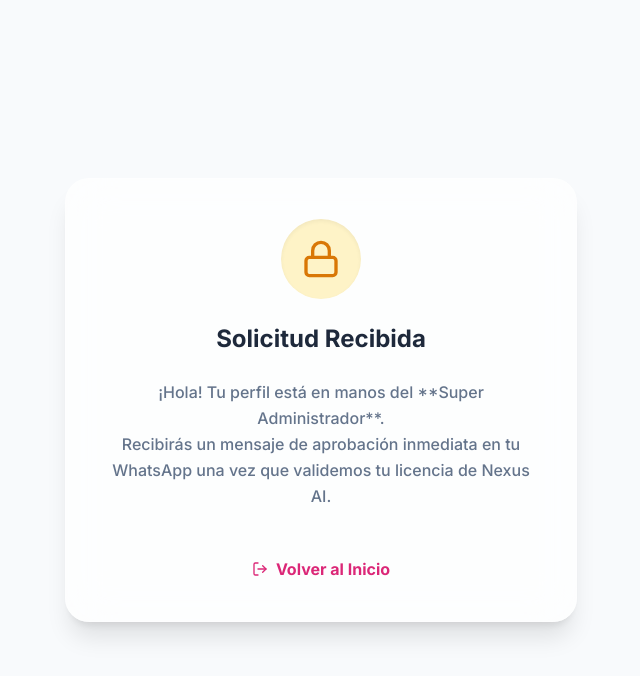
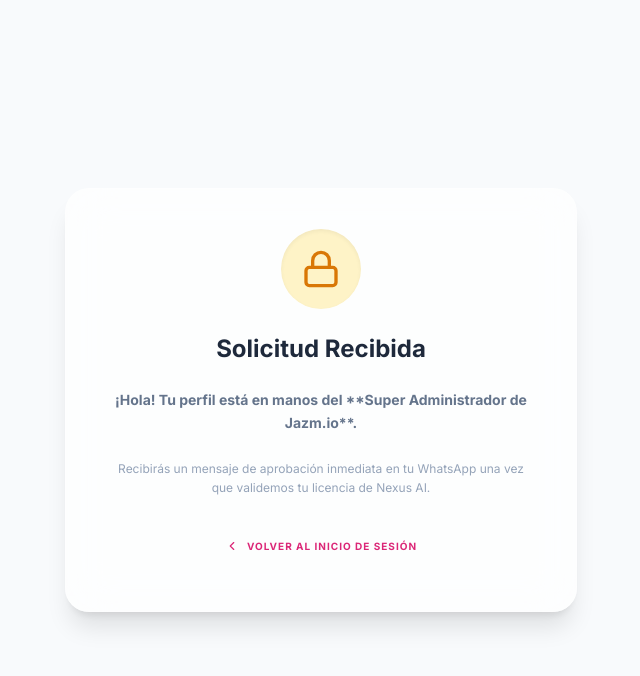
Before and after one commit to omanuelom86-art/database-generator, a React (Vite) app: page / in a window 1280 px wide. Both pictures are taken after a click on the button "Registrar Nuevo Agente". Shown: the top 676 px of the page, without its empty margins (319-959 px from the left). Built offline with nearby package versions, Linux system fonts and the light colour scheme.

Commit message:
fix: n8n expert logic and session persistence

```diff
--- a/src/App.tsx
+++ b/src/App.tsx
@@ -86,6 +86,24 @@
   ]);
   const [loginEmail, setLoginEmail] = useState('');
   const [loginPass, setLoginPass] = useState('');
+
+  // n8n Expert: Persistencia de Sesión
+  useEffect(() => {
+    const savedUser = localStorage.getItem('nexus_user');
+    if (savedUser) {
+      setCurrentUser(JSON.parse(savedUser));
+      setView('app');
+    }
+  }, []);
+
+  useEffect(() => {
+    if (currentUser) {
+      localStorage.setItem('nexus_user', JSON.stringify(currentUser));
+    } else {
+      localStorage.removeItem('nexus_user');
+    }
+  }, [currentUser]);
+
   const [activeMode, setActiveMode] = useState<'search' | 'direct' | 'domain' | 'asalariado'>('search');
   const [query, setQuery] = useState('');
   const [targetUrl, setTargetUrl] = useState('');
@@ -143,18 +161,23 @@
           : { query, province, layer: filters.sourceLayer, url: targetUrl };
 
       try {
-        addLog(`> CONECTANDO MOTORES REALES: Iniciando rastreo en n8n...`);
+        addLog(`> CONECTANDO MOTORES REALES: Enviando payload a n8n...`);
         const response = await fetch('https://n8n.jazm.io/webhook/nexus-leads', {
           method: 'POST',
           headers: {
             'Content-Type': 'application/json',
-            'Accept': 'application/json'
+            'Accept': 'application/json',
+            'X-Nexus-Source': 'v110.50'
           },
           body: JSON.stringify(payload)
         });
 
+        if (response.status === 404) {
+          throw new Error('Endpoint no encontrado (404). Revisa la URL en n8n.');
+        }
+
         if (!response.ok) {
-          throw new Error(`HTTP Error: ${response.status}`);
+          throw new Error(`HTTP Error: ${response.status} ${response.statusText}`);
         }
 
         const data: { leads?: Lead[] } = await response.json();
@@ -165,15 +188,19 @@
             withEmail: data.leads.filter((l: Lead) => l.email).length,
             withPhone: data.leads.filter((l: Lead) => l.phone).length
           });
-          addLog(`[ÉXITO] ${data.leads.length} leads extraídos desde n8n.`);
+          addLog(`[ÉXITO] n8n retornó ${data.leads.length} registros válidos.`);
         } else {
-          addLog(`[AVISO] n8n respondió pero no se encontraron leads.`);
-          setIsRealMode(false); // Auto-revert if no data found
+          addLog(`[CONEXIÓN OK] n8n respondió vacío. Verifica tus filtros o credenciales en el motor.`);
+          // Not auto-reverting so user can see it works but is empty
         }
       } catch (err: any) {
-        addLog(`[ERROR CRÍTICO] Connection Refused / CORS Issue.`);
-        addLog(`> Tip: Asegúrate de que el webhook en n8n acepte peticiones POST desde este dominio.`);
-        console.error('n8n Error:', err);
+        if (err.message.includes('Failed to fetch')) {
+          addLog(`[ERROR DE SEGURIDAD] Bloqueo de CORS detectado.`);
+          addLog(`> N8N EXPERT TIP: Activa "Allowed Origins: *" en el nodo Webhook o configura N8N_CORS_ALLOWED_ORIGINS.`);
+        } else {
+          addLog(`[DETECCIÓN DE FALLA] ${err.message}`);
+        }
+        console.error('Diagnostic n8n result:', err);
       }
       setIsGenerating(false);
       return;
@@ -397,15 +424,22 @@
             <Unlock className="w-10 h-10 text-amber-600 hidden group-hover:block" />
           </div>
           <h2 className="text-2xl font-bold text-surface-800">Solicitud Recibida</h2>
-          <p className="text-surface-500 leading-relaxed font-medium">
-            ¡Hola! Tu perfil está en manos del **Super Administrador**. <br />
+          <p className="text-surface-500 leading-relaxed font-bold text-sm">
+            ¡Hola! Tu perfil está en manos del **Super Administrador de Jazm.io**.
+          </p>
+          <p className="text-surface-400 text-xs leading-relaxed">
             Recibirás un mensaje de aprobación inmediata en tu WhatsApp una vez que validemos tu licencia de Nexus AI.
           </p>
-          <div className="pt-6">
-            <button onClick={() => setView('auth')} className="text-primary-600 font-bold hover:underline flex items-center gap-2 mx-auto">
-              <LogOut className="w-4 h-4" /> Volver al Inicio
-            </button>
-          </div>
+
+          <button
+            onClick={() => {
+              setCurrentUser(null);
+              setView('auth');
+            }}
+            className="w-full py-4 text-primary-600 font-black uppercase tracking-widest text-[10px] flex items-center justify-center gap-2 hover:bg-primary-50 rounded-2xl transition-all border border-transparent hover:border-primary-100"
+          >
+            <ChevronRight className="w-3.5 h-3.5 rotate-180" /> Volver al Inicio de Sesión
+          </button>
         </motion.div>
       </div>
     );
```
